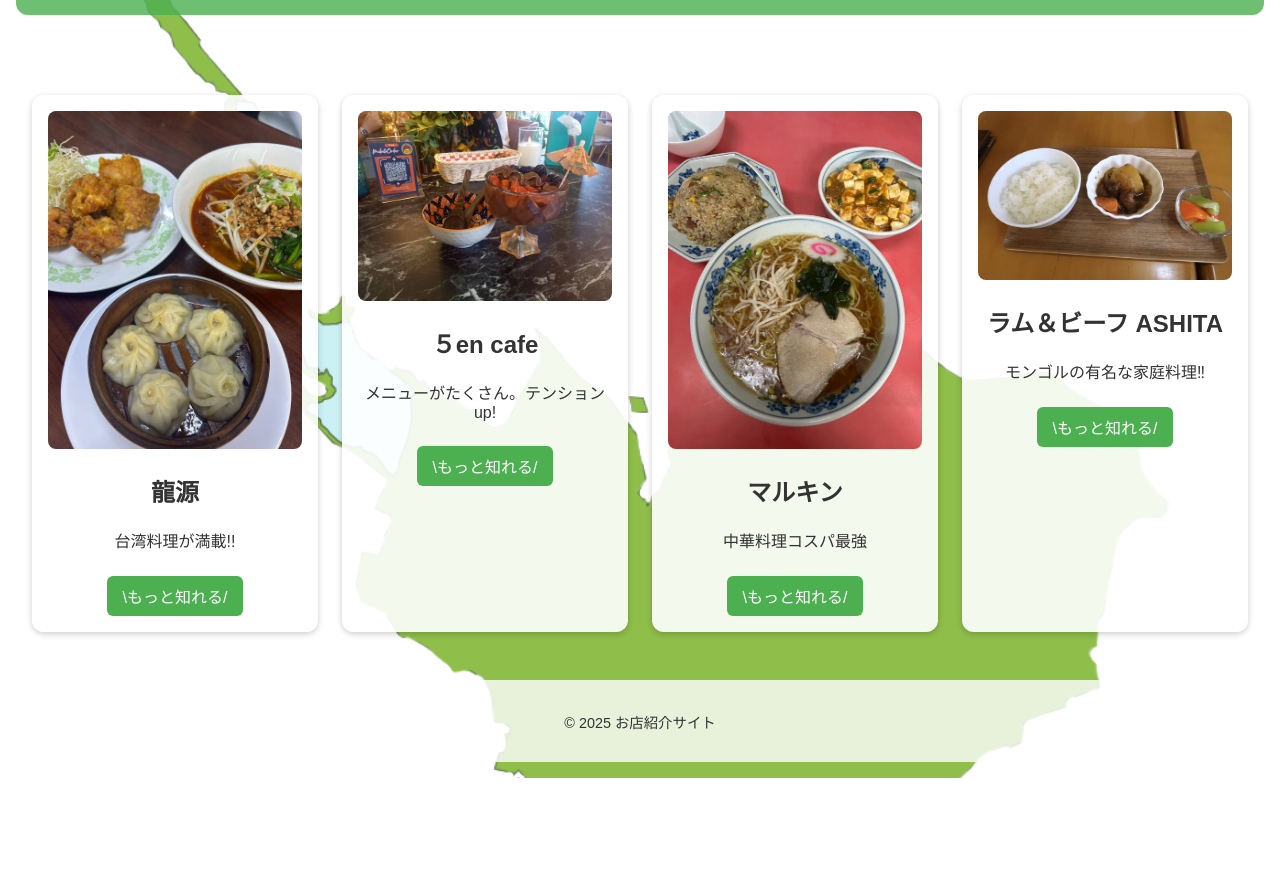
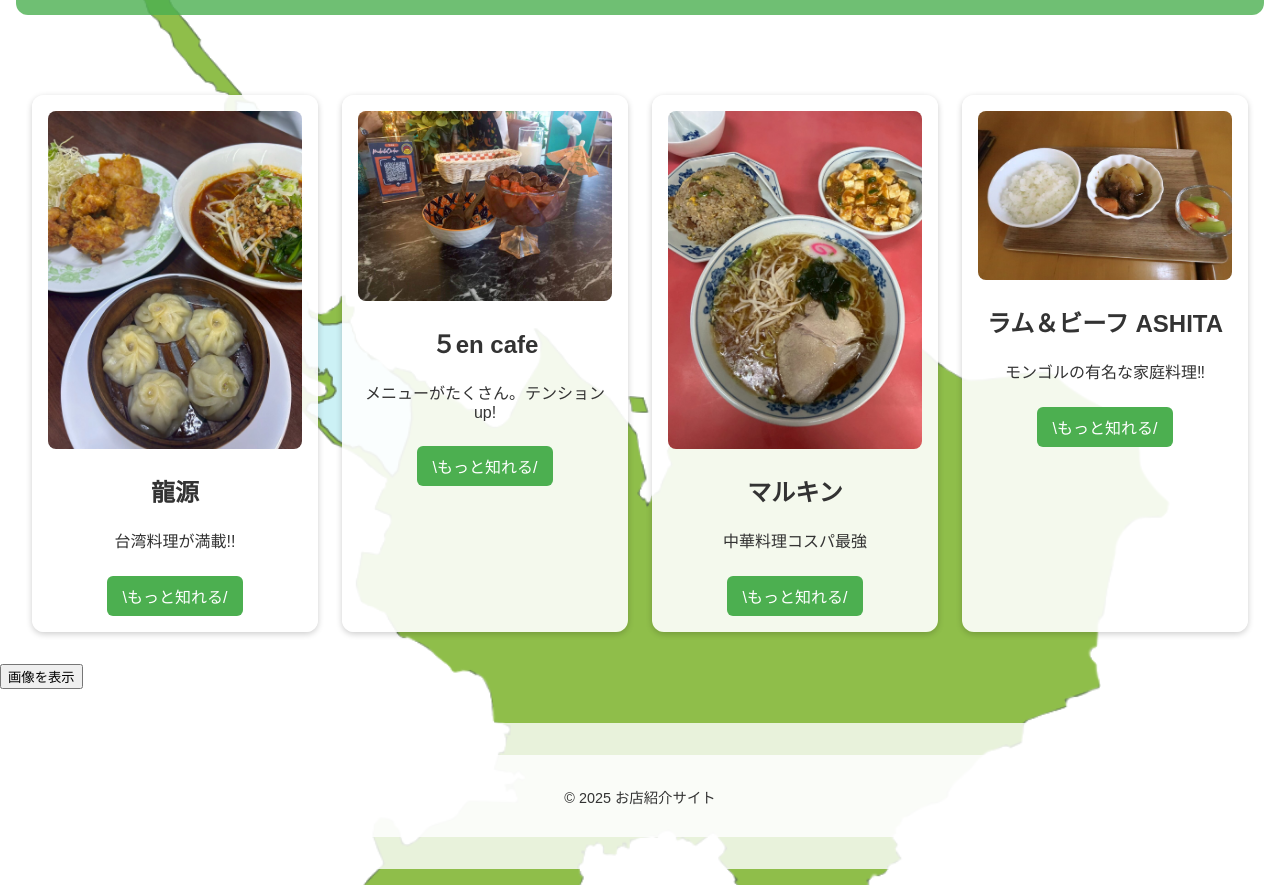
Before and after one commit to s2024192hiratagenma-commits/ryugasaki-food-map, a plain HTML site: page index.html in a window 1280 px wide. Shown: the part 194-1079 px from the top of the page. Before the commit the page ends 972 px from the top, so only its background shows below. Drawn offline with Linux system fonts and the light colour scheme; files whose address does not match are found by name.

Commit message:
Update index.html

```diff
--- a/index.html
+++ b/index.html
@@ -47,6 +47,15 @@
       <a href="https://tabelog.com/ibaraki/A0803/A080302/8028539/">\もっと知れる/</a>
     </div>
   </main>
+  </main>
+
+  <div class="image-show-area">
+    <button id="show-image-btn">画像を表示</button>
+    <br><br>
+    <img id="target-image" src="IMG_3628.jpeg" alt="表示画像" style="display:none; width:300px; border-radius:10px;">
+  </div>
+
+  <footer>
 
   <footer>
     <p>© 2025 お店紹介サイト</p>
```
